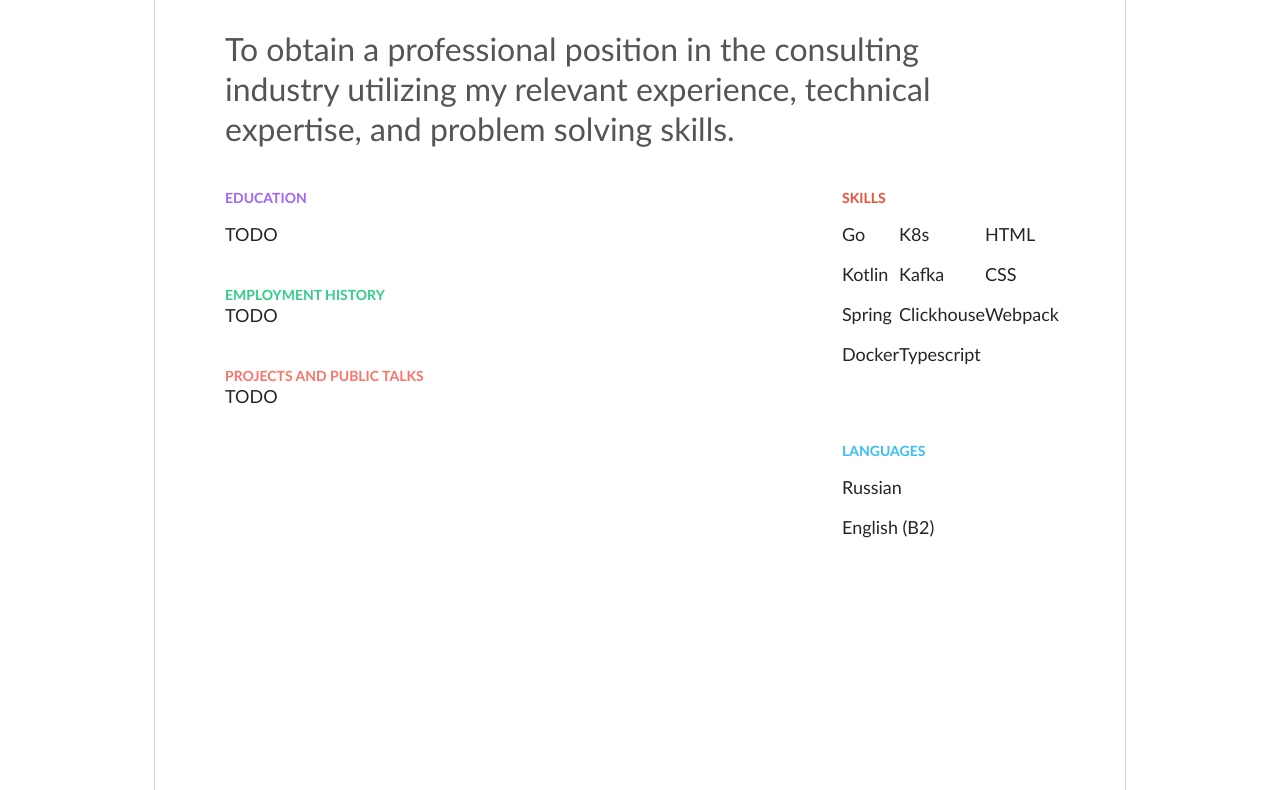
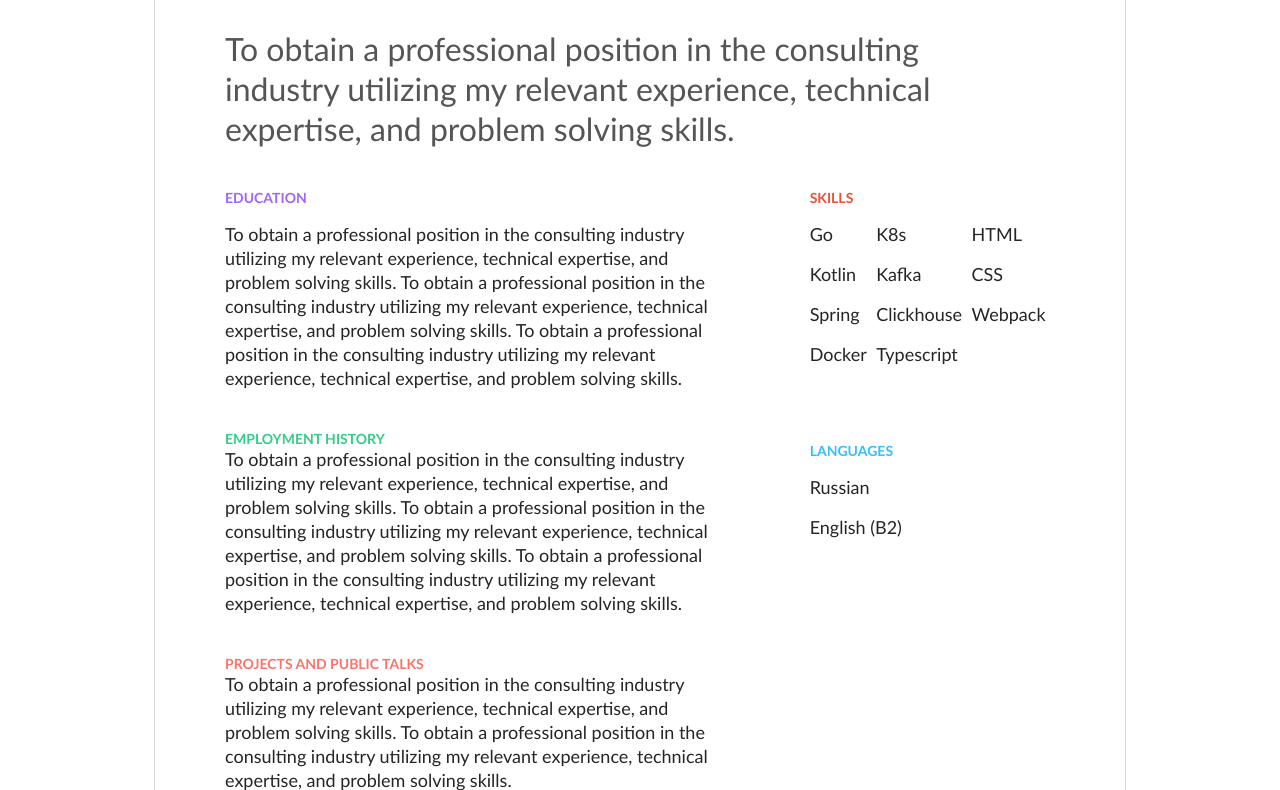
Before and after one commit to RobolabGs2/lab-resume, a website: page public/index.html in a window 1280 px wide. Shown: the part 277-1067 px from the top of the page. Drawn offline with Linux system fonts and the light colour scheme.

Commit message:
Little refactoring

```diff
--- a/public/css/styles.css
+++ b/public/css/styles.css
@@ -106,6 +106,8 @@ body {
   border-radius: 5px;
   /* В макете ширина 900 включает паддинг, поэтому тут надо вычесть */
   width: 830px;
+  /* Не работает */
+  /* box-sizing: border-box; */
   min-height: 1200px;
   margin: auto;
   z-index: 2;
@@ -135,7 +137,7 @@ body {
   padding-left: 24px;
 }
 
-.resume-header_person > *:first-child {
+.resume-header__person > *:first-child {
   font-size: 28px;
   color: #252525;
 }
@@ -166,11 +168,12 @@ body {
 }
 
 .resume-content > section:first-child {
-  width: 453px;
+  flex: 2;
+  margin-right: 94px;
 }
 
 .resume-content > section:last-child {
-  width: 213px;
+  flex: 1;
 }
 
 .resume-content > section > article > header {
@@ -189,7 +192,6 @@ body {
 .resume-content > section > article > article > * {
   margin-top: 16px;
 }
-
 
 .resume-content > section > article {
   margin-bottom: 40px;
@@ -224,4 +226,5 @@ body {
 
 .skills > article > span, .languages > article > span {
   margin-top: 8px;
+
 }
--- a/public/index.html
+++ b/public/index.html
@@ -60,16 +60,29 @@
             <article class="education">
               <header>Education</header>
               <article>
-                <section>TODO</section>
+                <section>To obtain a professional position in the consulting industry utilizing my relevant experience, technical
+                  expertise, and problem solving skills.
+                  To obtain a professional position in the consulting industry utilizing my relevant experience, technical
+                  expertise, and problem solving skills.
+                  To obtain a professional position in the consulting industry utilizing my relevant experience, technical
+                  expertise, and problem solving skills.</section>
               </article>
             </article>
             <article class="experience">
               <header>Employment History</header>
-              <article>TODO</article>
+              <article>To obtain a professional position in the consulting industry utilizing my relevant experience, technical
+                expertise, and problem solving skills.
+                To obtain a professional position in the consulting industry utilizing my relevant experience, technical
+                expertise, and problem solving skills.
+                To obtain a professional position in the consulting industry utilizing my relevant experience, technical
+                expertise, and problem solving skills.</article>
             </article>
             <article class="projects">
               <header>Projects and public talks</header>
-              <article>TODO</article>
+              <article>To obtain a professional position in the consulting industry utilizing my relevant experience, technical
+                expertise, and problem solving skills.
+                To obtain a professional position in the consulting industry utilizing my relevant experience, technical
+                expertise, and problem solving skills.</article>
             </article>
           </section>
           <section>
```
